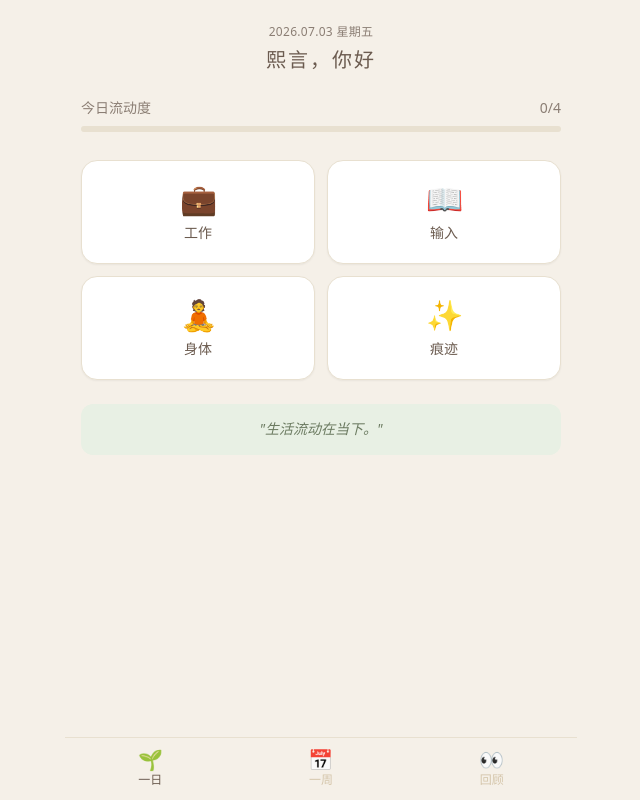
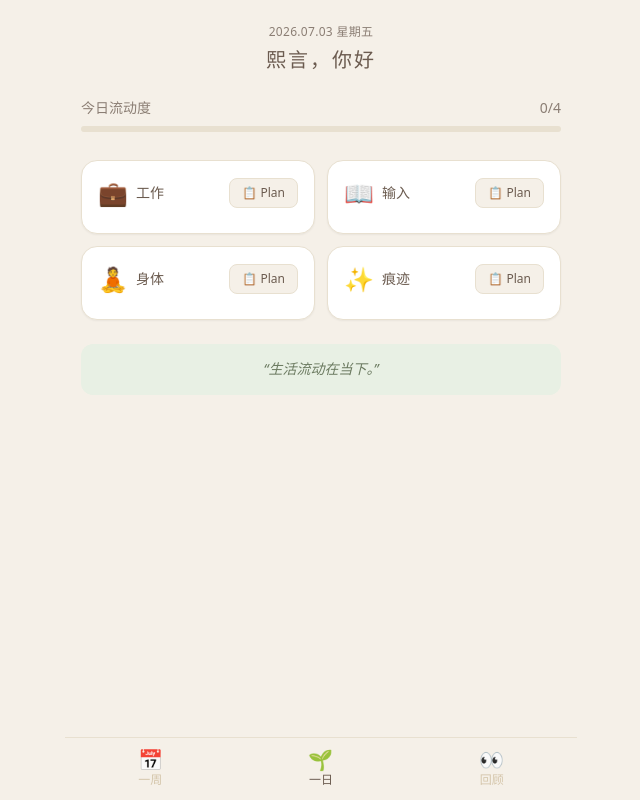
Before and after one commit to ifnotnowthenwhen/rizi-app, a React (Vite) app: page / in a window 1280 px wide. Shown: the whole page, without its empty margins (319-959 px from the left). Built offline with nearby package versions, Linux system fonts and the light colour scheme.

Commit message:
fix: redesign home page with plan/done flow, fix custom content display, improve feedback toast

```diff
--- a/src/components/BodyModal.tsx
+++ b/src/components/BodyModal.tsx
@@ -1,5 +1,5 @@
 import { useState } from 'react'
-import type { DayRecord, BodyPlanType } from '../types'
+import type { DayRecord, BodyPlanType, BodyPlan } from '../types'
 import { getTodayStr } from '../utils/date'
 import EditableTag from './EditableTag'
 
@@ -8,6 +8,7 @@ interface Props {
   onComplete: () => void
   onClose: () => void
   updateData: (fn: (d: any) => void) => void
+  initialMode?: 'plan' | 'done'
 }
 
 const PLAN_OPTIONS: { type: BodyPlanType; label: string; icon: string }[] = [
@@ -16,9 +17,9 @@ const PLAN_OPTIONS: { type: BodyPlanType; label: string; icon: string }[] = [
   { type: 'exercise', label: '健身操', icon: '🤸' },
 ]
 
-export default function BodyModal({ record, onComplete, onClose, updateData }: Props) {
+export default function BodyModal({ record, onComplete, onClose, updateData, initialMode }: Props) {
   const hasPlans = record.modules.body.plans.length > 0
-  const [mode, setMode] = useState<'plan' | 'done'>(hasPlans ? 'done' : 'plan')
+  const [mode, setMode] = useState<'plan' | 'done'>(initialMode ?? (hasPlans ? 'done' : 'plan'))
   const [selectedPlans, setSelectedPlans] = useState<BodyPlanType[]>(
     record.modules.body.plans.map(p => p.type)
   )
@@ -45,7 +46,7 @@ export default function BodyModal({ record, onComplete, onClose, updateData }: P
         timestamp: new Date().toISOString(),
       }))
     })
-    setMode('done')
+    onClose()
   }
 
   const toggleDone = (type: string) => {
@@ -61,11 +62,15 @@ export default function BodyModal({ record, onComplete, onClose, updateData }: P
     updateData((d: any) => {
       const today = d.records.find((r: DayRecord) => r.date === getTodayStr())
       if (!today) return
-      today.modules.body.dones = Array.from(doneSet).map(type => ({
-        type: type as BodyPlanType,
-        duration: doneDurations[type] ?? 20,
-        timestamp: new Date().toISOString(),
-      }))
+      today.modules.body.dones = Array.from(doneSet).map(type => {
+        const plan = today.modules.body.plans.find((p: BodyPlan) => p.type === type)
+        return {
+          type: type as BodyPlanType,
+          duration: doneDurations[type] ?? 20,
+          customText: plan?.customText,
+          timestamp: new Date().toISOString(),
+        }
+      })
       if (doneSet.size > 0) today.modules.body.completed = true
     })
     if (doneSet.size > 0) onComplete()
--- a/src/components/BottomNav.tsx
+++ b/src/components/BottomNav.tsx
@@ -6,8 +6,8 @@ interface Props {
 }
 
 const tabs: { key: TabType; icon: string; label: string }[] = [
+  { key: 'weekly', icon: '📅', label: '一周' },
   { key: 'home', icon: '🌱', label: '一日' },
-  { key: 'weekly', icon: '📅', label: '一周' },
   { key: 'today', icon: '👀', label: '回顾' },
 ]
 
--- a/src/components/FeedbackBanner.tsx
+++ b/src/components/FeedbackBanner.tsx
@@ -1,4 +1,4 @@
-import { useState, useEffect } from 'react'
+import { useState, useEffect, useRef } from 'react'
 
 const DEFAULT_TEXT = '生活流动在当下。'
 
@@ -14,25 +14,37 @@ interface Props {
 }
 
 export default function FeedbackBanner({ justCompleted }: Props) {
-  const [text, setText] = useState(DEFAULT_TEXT)
+  const [toast, setToast] = useState<string | null>(null)
+  const timerRef = useRef<ReturnType<typeof setTimeout>>()
 
   useEffect(() => {
     if (justCompleted && MODULE_FEEDBACK[justCompleted]) {
-      setText(MODULE_FEEDBACK[justCompleted])
-      const timer = setTimeout(() => {
-        setText(DEFAULT_TEXT)
-      }, 3000)
-      return () => clearTimeout(timer)
-    } else {
-      setText(DEFAULT_TEXT)
+      setToast(MODULE_FEEDBACK[justCompleted])
+      clearTimeout(timerRef.current)
+      timerRef.current = setTimeout(() => setToast(null), 2200)
     }
   }, [justCompleted])
 
   return (
-    <div className="mt-6 py-3.5 px-4 bg-sage-light rounded-xl text-center transition-all duration-500">
-      <p className="text-sm text-sage-dark italic leading-relaxed">
-        "{text}"
-      </p>
-    </div>
+    <>
+      {/* 底部常驻文案 */}
+      <div className="mt-6 py-3.5 px-4 bg-sage-light rounded-xl text-center transition-all duration-500">
+        <p className="text-sm text-sage-dark italic leading-relaxed">
+          &ldquo;{DEFAULT_TEXT}&rdquo;
+        </p>
+      </div>
+
+      {/* 居中弹窗 Toast */}
+      {toast && (
+        <div className="fixed inset-0 z-[60] flex items-center justify-center pointer-events-none">
+          <div className="absolute inset-0 bg-black/10 backdrop-blur-sm animate-fade-in" />
+          <div className="relative bg-white/95 rounded-2xl px-8 py-6 shadow-xl animate-slide-up max-w-xs text-center">
+            <p className="text-base text-caramel italic leading-relaxed">
+              &ldquo;{toast}&rdquo;
+            </p>
+          </div>
+        </div>
+      )}
+    </>
   )
 }
--- a/src/components/InputModal.tsx
+++ b/src/components/InputModal.tsx
@@ -1,5 +1,5 @@
 import { useState } from 'react'
-import type { DayRecord, InputPlanType } from '../types'
+import type { DayRecord, InputPlanType, InputPlan } from '../types'
 import { getTodayStr } from '../utils/date'
 import EditableTag from './EditableTag'
 
@@ -8,6 +8,7 @@ interface Props {
   onComplete: () => void
   onClose: () => void
   updateData: (fn: (d: any) => void) => void
+  initialMode?: 'plan' | 'done'
 }
 
 const PLAN_OPTIONS: { type: InputPlanType; label: string; icon: string }[] = [
@@ -17,9 +18,9 @@ const PLAN_OPTIONS: { type: InputPlanType; label: string; icon: string }[] = [
   { type: 'case', label: '看案例', icon: '🔍' },
 ]
 
-export default function InputModal({ record, onComplete, onClose, updateData }: Props) {
+export default function InputModal({ record, onComplete, onClose, updateData, initialMode }: Props) {
   const hasPlans = record.modules.input.plans.length > 0
-  const [mode, setMode] = useState<'plan' | 'done'>(hasPlans ? 'done' : 'plan')
+  const [mode, setMode] = useState<'plan' | 'done'>(initialMode ?? (hasPlans ? 'done' : 'plan'))
   const [selectedPlans, setSelectedPlans] = useState<InputPlanType[]>(
     record.modules.input.plans.map(p => p.type)
   )
@@ -49,7 +50,7 @@ export default function InputModal({ record, onComplete, onClose, updateData }:
         timestamp: new Date().toISOString(),
       }))
     })
-    setMode('done')
+    onClose()
   }
 
   const toggleDone = (type: string) => {
@@ -65,12 +66,16 @@ export default function InputModal({ record, onComplete, onClose, updateData }:
     updateData((d: any) => {
       const today = d.records.find((r: DayRecord) => r.date === getTodayStr())
       if (!today) return
-      today.modules.input.dones = Array.from(doneSet).map(type => ({
-        type: type as InputPlanType,
-        duration: doneDurations[type] ?? 30,
-        content: doneContents[type] || undefined,
-        timestamp: new Date().toISOString(),
-      }))
+      today.modules.input.dones = Array.from(doneSet).map(type => {
+        const plan = today.modules.input.plans.find((p: InputPlan) => p.type === type)
+        return {
+          type: type as InputPlanType,
+          duration: doneDurations[type] ?? 30,
+          content: doneContents[type] || undefined,
+          customText: plan?.customText,
+          timestamp: new Date().toISOString(),
+        }
+      })
       if (doneSet.size > 0) today.modules.input.completed = true
     })
     if (doneSet.size > 0) onComplete()
--- a/src/components/JobModal.tsx
+++ b/src/components/JobModal.tsx
@@ -1,5 +1,5 @@
 import { useState } from 'react'
-import type { DayRecord, JobPlanType } from '../types'
+import type { DayRecord, JobPlanType, JobPlan } from '../types'
 import { getTodayStr } from '../utils/date'
 import EditableTag from './EditableTag'
 
@@ -8,6 +8,7 @@ interface Props {
   onComplete: () => void
   onClose: () => void
   updateData: (fn: (d: any) => void) => void
+  initialMode?: 'plan' | 'done'
 }
 
 const PLAN_OPTIONS: { type: JobPlanType; label: string; icon: string; hasCount: boolean; countLabel: string }[] = [
@@ -22,9 +23,9 @@ const DEFAULT_COUNTS: Record<string, number> = {
   submit: 5,
 }
 
-export default function JobModal({ record, onComplete, onClose, updateData }: Props) {
+export default function JobModal({ record, onComplete, onClose, updateData, initialMode }: Props) {
   const [mode, setMode] = useState<'plan' | 'done'>(
-    record.modules.job.plans.length > 0 ? 'done' : 'plan'
+    initialMode ?? (record.modules.job.plans.length > 0 ? 'done' : 'plan')
   )
   const [selectedPlans, setSelectedPlans] = useState<JobPlanType[]>(
     record.modules.job.plans.map(p => p.type)
@@ -51,7 +52,7 @@ export default function JobModal({ record, onComplete, onClose, updateData }: Pr
         timestamp: now,
       }))
     })
-    setMode('done')
+    onClose()
   }
 
   const handleDone = () => {
@@ -59,11 +60,15 @@ export default function JobModal({ record, onComplete, onClose, updateData }: Pr
       const today = d.records.find((r: DayRecord) => r.date === getTodayStr())
       if (!today) return
       const now = new Date().toISOString()
-      today.modules.job.dones = Array.from(doneSet).map(type => ({
-        type: type as JobPlanType,
-        count: doneCounts[type] ?? DEFAULT_COUNTS[type],
-        timestamp: now,
-      }))
+      today.modules.job.dones = Array.from(doneSet).map(type => {
+        const plan = today.modules.job.plans.find((p: JobPlan) => p.type === type)
+        return {
+          type: type as JobPlanType,
+          count: doneCounts[type] ?? DEFAULT_COUNTS[type],
+          customText: plan?.customText,
+          timestamp: now,
+        }
+      })
       if (doneSet.size > 0) {
         today.modules.job.completed = true
       }
--- a/src/components/TraceModal.tsx
+++ b/src/components/TraceModal.tsx
@@ -1,5 +1,5 @@
 import { useState } from 'react'
-import type { DayRecord, TracePlanType } from '../types'
+import type { DayRecord, TracePlanType, TracePlan } from '../types'
 import { getTodayStr } from '../utils/date'
 
 interface Props {
@@ -7,6 +7,7 @@ interface Props {
   onComplete: () => void
   onClose: () => void
   updateData: (fn: (d: any) => void) => void
+  initialMode?: 'plan' | 'done'
 }
 
 const PLAN_OPTIONS: { type: TracePlanType; label: string; icon: string }[] = [
@@ -15,9 +16,9 @@ const PLAN_OPTIONS: { type: TracePlanType; label: string; icon: string }[] = [
   { type: 'chore', label: '家务', icon: '🧹' },
 ]
 
-export default function TraceModal({ record, onComplete, onClose, updateData }: Props) {
+export default function TraceModal({ record, onComplete, onClose, updateData, initialMode }: Props) {
   const hasPlans = record.modules.trace.plans.length > 0
-  const [mode, setMode] = useState<'plan' | 'done'>(hasPlans ? 'done' : 'plan')
+  const [mode, setMode] = useState<'plan' | 'done'>(initialMode ?? (hasPlans ? 'done' : 'plan'))
   const [selectedPlans, setSelectedPlans] = useState<TracePlanType[]>(
     record.modules.trace.plans.map(p => p.type)
   )
@@ -44,7 +45,7 @@ export default function TraceModal({ record, onComplete, onClose, updateData }:
         timestamp: new Date().toISOString(),
       }))
     })
-    setMode('done')
+    onClose()
   }
 
   const toggleDone = (type: string) => {
@@ -60,11 +61,15 @@ export default function TraceModal({ record, onComplete, onClose, updateData }:
     updateData((d: any) => {
       const today = d.records.find((r: DayRecord) => r.date === getTodayStr())
       if (!today) return
-      today.modules.trace.dones = Array.from(doneSet).map(type => ({
-        type: type as TracePlanType,
-        description: doneDescriptions[type] || undefined,
-        timestamp: new Date().toISOString(),
-      }))
+      today.modules.trace.dones = Array.from(doneSet).map(type => {
+        const plan = today.modules.trace.plans.find((p: TracePlan) => p.type === type)
+        return {
+          type: type as TracePlanType,
+          description: doneDescriptions[type] || undefined,
+          customText: plan?.customText,
+          timestamp: new Date().toISOString(),
+        }
+      })
       if (doneSet.size > 0) today.modules.trace.completed = true
     })
     if (doneSet.size > 0) onComplete()
--- a/src/pages/HomePage.tsx
+++ b/src/pages/HomePage.tsx
@@ -3,13 +3,12 @@ import { getTodayStr, getDisplayDate } from '../utils/date'
 import { useAppData } from '../hooks/useLocalStorage'
 import { useToday, useTodayCompletedCount } from '../hooks/useToday'
 import ProgressBar from '../components/ProgressBar'
-import ModuleCard from '../components/ModuleCard'
 import FeedbackBanner from '../components/FeedbackBanner'
 import JobModal from '../components/JobModal'
 import InputModal from '../components/InputModal'
 import BodyModal from '../components/BodyModal'
 import TraceModal from '../components/TraceModal'
-import type { ModuleType } from '../types'
+import type { ModuleType, JobPlan, InputPlan, BodyPlan, TracePlan } from '../types'
 
 const MODULES: { key: ModuleType; icon: string; label: string }[] = [
   { key: 'job', icon: '💼', label: '工作' },
@@ -18,11 +17,22 @@ const MODULES: { key: ModuleType; icon: string; label: string }[] = [
   { key: 'trace', icon: '✨', label: '痕迹' },
 ]
 
+function getPlanLabel(key: ModuleType, plan: JobPlan | InputPlan | BodyPlan | TracePlan): string {
+  if (plan.type === 'custom') return plan.customText || '干点别的'
+  const labels: Record<string, Record<string, string>> = {
+    job: { collect: '收藏 5 个岗位', submit: '投递 5 份简历', resume: '修改简历', portfolio: '修改作品集' },
+    input: { read: '阅读', study: '学习', course: '看课程', case: '看案例' },
+    body: { walk: '散步', bike: '骑车', exercise: '健身操' },
+    trace: { diary: '日记', write: '写作', chore: '做家务' },
+  }
+  return labels[key]?.[plan.type] || plan.type
+}
+
 export default function HomePage() {
   const { data, updateData } = useAppData()
   const todayRecord = useToday(data)
   const completedCount = useTodayCompletedCount(todayRecord)
-  const [activeModal, setActiveModal] = useState<ModuleType | null>(null)
+  const [activeModal, setActiveModal] = useState<{ type: ModuleType; mode: 'plan' | 'done' } | null>(null)
   const [justCompleted, setJustCompleted] = useState<string | null>(null)
 
   const handleModuleComplete = (module: ModuleType) => {
@@ -33,7 +43,6 @@ export default function HomePage() {
       }
     })
     setJustCompleted(module)
-    setTimeout(() => setJustCompleted(null), 100)
   }
 
   return (
@@ -53,50 +62,85 @@ export default function HomePage() {
         />
       </div>
 
-      {/* 四个模块 */}
+      {/* 四个模块 + 计划项 */}
       <div className="grid grid-cols-2 gap-3">
-        {MODULES.map(m => (
-          <ModuleCard
-            key={m.key}
-            icon={m.icon}
-            label={m.label}
-            completed={todayRecord.modules[m.key].completed}
-            onClick={() => setActiveModal(m.key)}
-          />
-        ))}
+        {MODULES.map(m => {
+          const moduleData = todayRecord.modules[m.key]
+          const hasPlans = moduleData.plans.length > 0
+          const plannedLabels = moduleData.plans.map(p => getPlanLabel(m.key, p as any))
+
+          return (
+            <div key={m.key} className="bg-white rounded-2xl p-4 border border-warm-gray shadow-sm">
+              <div className="flex items-center justify-between mb-2">
+                <div className="flex items-center gap-2">
+                  <span className="text-2xl">{m.icon}</span>
+                  <span className={`text-sm font-medium ${moduleData.completed ? 'text-deep-brown' : 'text-caramel'}`}>
+                    {m.label}
+                  </span>
+                </div>
+                <div className="flex gap-1.5">
+                  <button onClick={() => setActiveModal({ type: m.key, mode: 'plan' })}
+                    className="text-xs px-3 py-1.5 rounded-lg bg-cream text-caramel border border-warm-gray hover:bg-warm-gray transition-colors">
+                    📋 Plan
+                  </button>
+                  {hasPlans && (
+                    <button onClick={() => setActiveModal({ type: m.key, mode: 'done' })}
+                      className="text-xs px-3 py-1.5 rounded-lg bg-sage-light text-sage-dark border border-sage/30 hover:bg-sage hover:text-white transition-colors">
+                      ✅ Done
+                    </button>
+                  )}
+                </div>
+              </div>
+              {moduleData.completed && <div className="text-xs text-sage mb-1">已完成</div>}
+              {hasPlans && (
+                <div className="flex gap-1.5 flex-wrap mt-1">
+                  {plannedLabels.map((label, i) => (
+                    <span key={i} className="text-xs bg-cream text-deep-brown rounded-lg px-2.5 py-1 border border-warm-gray">
+                      {label}
+                    </span>
+                  ))}
+                </div>
+              )}
+            </div>
+          )
+        })}
       </div>
 
       {/* 反馈文案 */}
       <FeedbackBanner justCompleted={justCompleted} />
 
-      {/* 弹窗区域 - modal components rendered inline */}
-      {activeModal === 'job' && (
+      {/* 弹窗区域 */}
+      {activeModal?.type === 'job' && (
         <JobModal
           record={todayRecord}
+          initialMode={activeModal.mode}
           onComplete={() => handleModuleComplete('job')}
           onClose={() => setActiveModal(null)}
           updateData={updateData}
         />
       )}
-      {activeModal === 'input' && (
+      {activeModal?.type === 'input' && (
         <InputModal
           record={todayRecord}
+          initialMode={activeModal.mode}
           onComplete={() => handleModuleComplete('input')}
           onClose={() => setActiveModal(null)}
           updateData={updateData}
         />
       )}
-      {activeModal === 'body' && (
+      {activeModal?.type === 'body' && (
         <BodyModal
           record={todayRecord}
+          initialMode={activeModal.mode}
           onComplete={() => handleModuleComplete('body')}
           onClose={() => setActiveModal(null)}
           updateData={updateData}
         />
       )}
-      {activeModal === 'trace' && (
+      {activeModal?.type === 'trace' && (
         <TraceModal
           record={todayRecord}
+          initialMode={activeModal.mode}
           onComplete={() => handleModuleComplete('trace')}
           onClose={() => setActiveModal(null)}
           updateData={updateData}
--- a/src/pages/TodayPage.tsx
+++ b/src/pages/TodayPage.tsx
@@ -52,13 +52,40 @@ export default function TodayPage() {
     doneTypesByModule[m] = new Set(todayRecord.modules[m].dones.map(d => d.type))
   }
 
-  const allDones: { time: string; icon: string; label: string }[] = []
+  const allDones: { time: string; icon: string; text: string }[] = []
   for (const m of MODULE_ORDER) {
     for (const done of todayRecord.modules[m].dones) {
       const t = new Date(done.timestamp)
       const time = `${String(t.getHours()).padStart(2, '0')}:${String(t.getMinutes()).padStart(2, '0')}`
       const info = MODULE_INFO[m]
-      allDones.push({ time, icon: info.icon, label: info.label })
+      let detail = ''
+      if (m === 'job') {
+        const j = done as any
+        const jLabels: Record<string, string> = { collect: '收藏', submit: '投递', resume: '修改简历', portfolio: '修改作品集' }
+        detail = jLabels[j.type] || j.type
+        if (j.count) detail += ` ${j.count}${j.type === 'collect' ? ' 个' : ' 份'}`
+        if (j.type === 'custom') detail = j.customText || '干点别的'
+      } else if (m === 'input') {
+        const i = done as any
+        const iLabels: Record<string, string> = { read: '阅读', study: '学习', course: '看课程', case: '看案例' }
+        detail = iLabels[i.type] || i.type
+        if (i.content) detail += `《${i.content}》`
+        if (i.duration) detail += ` ${i.duration} 分钟`
+        if (i.type === 'custom') detail = i.customText || '干点别的'
+      } else if (m === 'body') {
+        const b = done as any
+        const bLabels: Record<string, string> = { walk: '散步', bike: '骑车', exercise: '健身操' }
+        detail = bLabels[b.type] || b.type
+        if (b.duration) detail += ` ${b.duration} 分钟`
+        if (b.type === 'custom') detail = b.customText || '干点别的'
+      } else if (m === 'trace') {
+        const t = done as any
+        const tLabels: Record<string, string> = { diary: '日记', write: '写作', chore: '做家务' }
+        detail = tLabels[t.type] || t.type
+        if (t.description) detail += ` · ${t.description}`
+        if (t.type === 'custom') detail = t.customText || '干点别的'
+      }
+      allDones.push({ time, icon: info.icon, text: detail })
     }
   }
   allDones.sort((a, b) => b.time.localeCompare(a.time))
@@ -86,7 +113,7 @@ export default function TodayPage() {
             {allDones.map((d, i) => (
               <div key={i} className="flex items-center gap-2.5 py-1.5 text-xs text-deep-brown border-b border-cream last:border-0">
                 <span className="w-4 h-4 rounded-full bg-sage flex items-center justify-center text-white text-[10px] flex-shrink-0">✓</span>
-                <span>{d.icon} {d.label}</span>
+                <span>{d.icon} {d.text}</span>
                 <span className="ml-auto text-light-brown">{d.time}</span>
               </div>
             ))}
```
